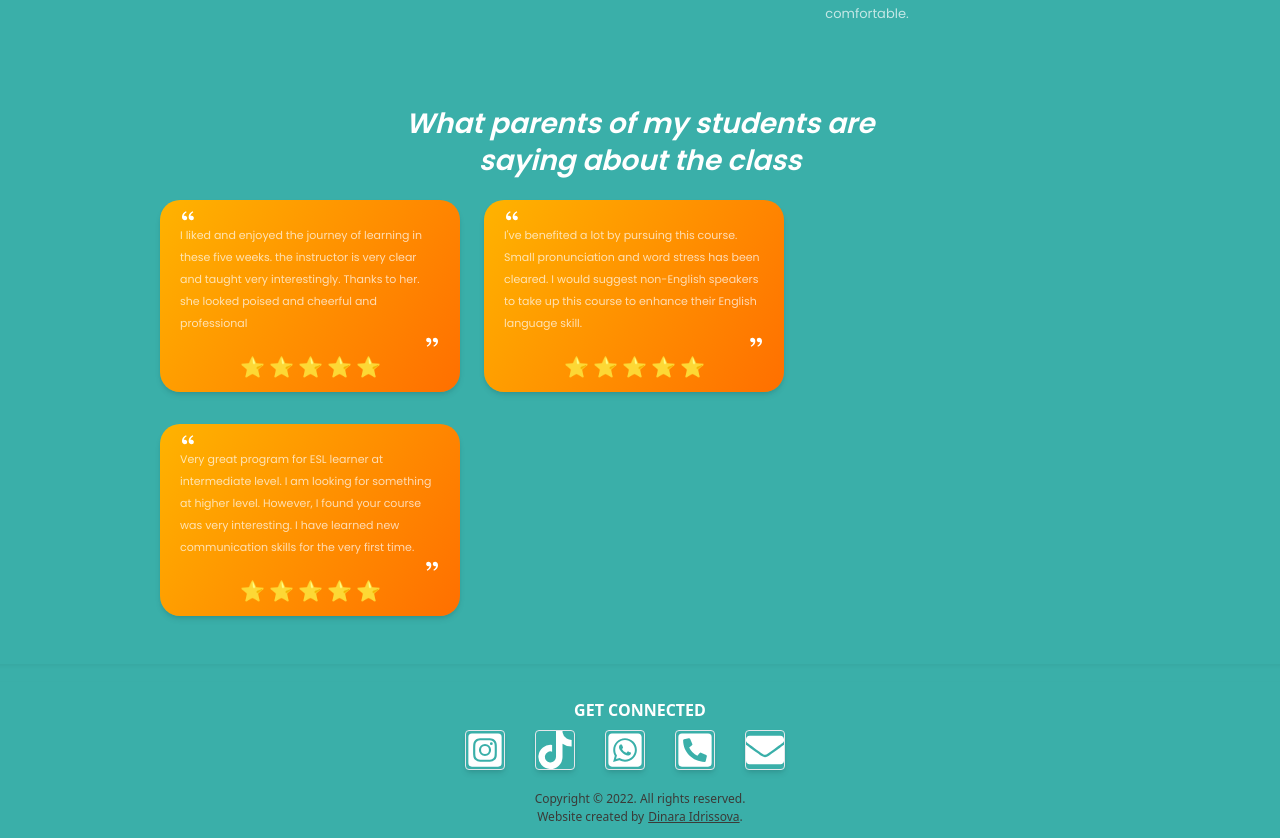
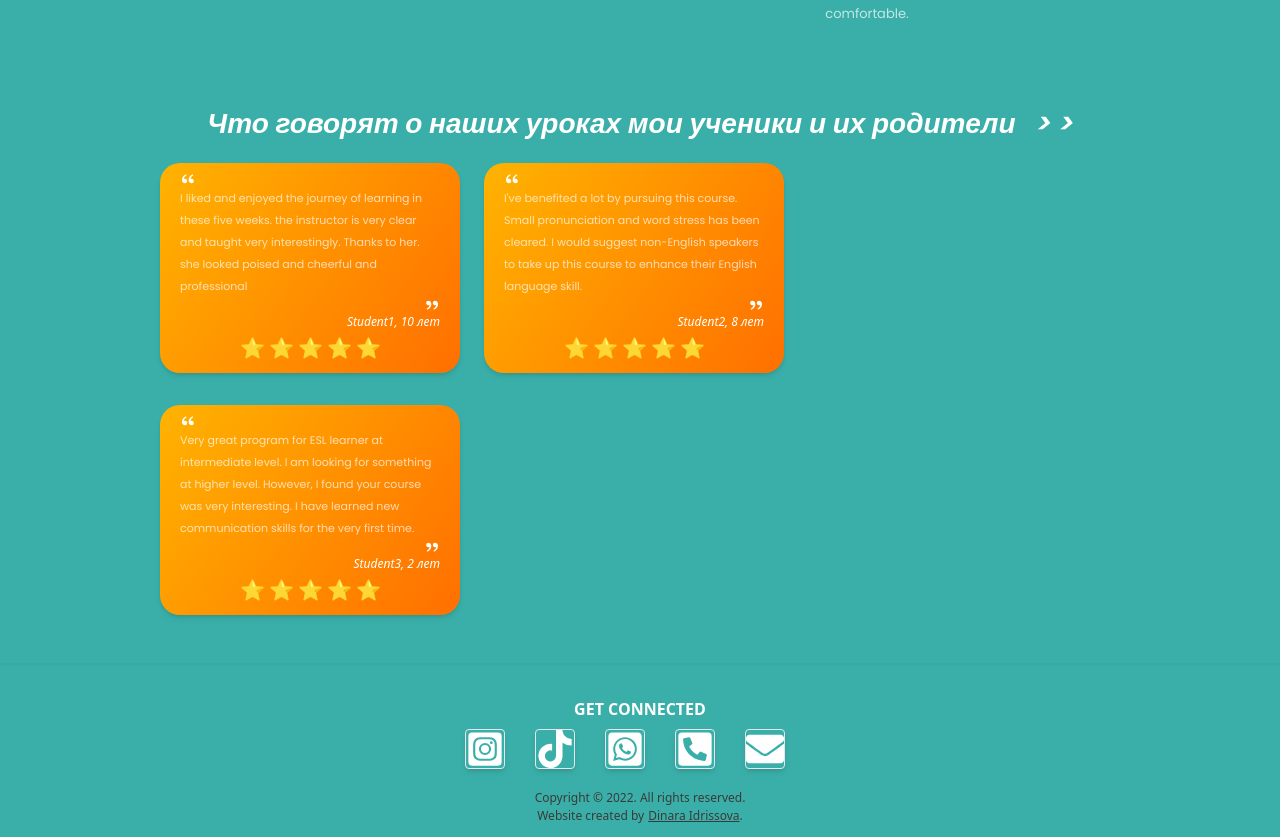
Before and after one commit to Dina2703/anara-website, a React (Create React App) app: page / in a window 1280 px wide. Shown: the part 2015-2853 px from the top of the page. Built offline with nearby package versions, Linux system fonts and the light colour scheme.

Commit message:
Testimonials: added user info(name, age)

```diff
--- a/src/components/FeedbackCard.js
+++ b/src/components/FeedbackCard.js
@@ -1,6 +1,6 @@
 import { RiDoubleQuotesL, RiDoubleQuotesR } from "react-icons/ri";
 
-const FeedbackCard = ({ title, content }) => (
+const FeedbackCard = ({ title, content, user }) => (
   <div className="flex justify-between flex-col px-5 py-2 rounded-[20px] max-w-[300px] sm:mr-6  my-4 bg-discount-gradient shadow-md">
     <RiDoubleQuotesL className="text-white" />
     <p className="font-poppins font-normal text-[11px] leading-[22px] text-dimWhite ">
@@ -8,6 +8,11 @@ const FeedbackCard = ({ title, content }) => (
     </p>
     <div className="flex flex-col self-end">
       <RiDoubleQuotesR className="text-white  " />
+    </div>
+    <div className="text-[12px] ml-auto italic text-white">
+      <p>
+        {user.name}, <span>{user.age} лет</span>
+      </p>
     </div>
 
     <div className="flex flex-row justify-center ">
--- a/src/components/Testimonials.js
+++ b/src/components/Testimonials.js
@@ -9,8 +9,8 @@ const Testimonials = () => (
   >
     <div className="w-full flex justify-between items-center md:flex-row flex-col italic mb-1  ">
       <h1 className={`${styles.heading1} text-center `}>
-        What parents of my students are <br className="hidden sm:block" />
-        saying about the class
+        Что говорят о наших уроках мои ученики и их родители{" "}
+        <span className="ml-3"></span>&gt; &gt;
       </h1>
     </div>
 
--- a/src/constants/index.js
+++ b/src/constants/index.js
@@ -36,6 +36,10 @@ export const feedbacks = [
     title: "Thank you.",
     content:
       "I liked and enjoyed the journey of learning in these five weeks. the instructor is very clear and taught very interestingly. Thanks to her. she looked poised and cheerful and professional",
+    user: {
+      name: "Student1",
+      age: 10,
+    },
   },
   {
     id: "2",
@@ -43,6 +47,10 @@ export const feedbacks = [
     title: "Anara made english easy to understand. ",
     content:
       "I've benefited a lot by pursuing this course. Small pronunciation and word stress has been cleared. I would suggest non-English speakers to take up this course to enhance their English language skill.",
+    user: {
+      name: "Student2",
+      age: 8,
+    },
   },
   {
     id: "3",
@@ -50,6 +58,10 @@ export const feedbacks = [
     title: "She truly care about her students.",
     content:
       "Very great program for ESL learner at intermediate level. I am looking for something at higher level. However, I found your course was very interesting. I have learned new communication skills for the very first time. ",
+    user: {
+      name: "Student3",
+      age: 2,
+    },
   },
 ];
 
```
